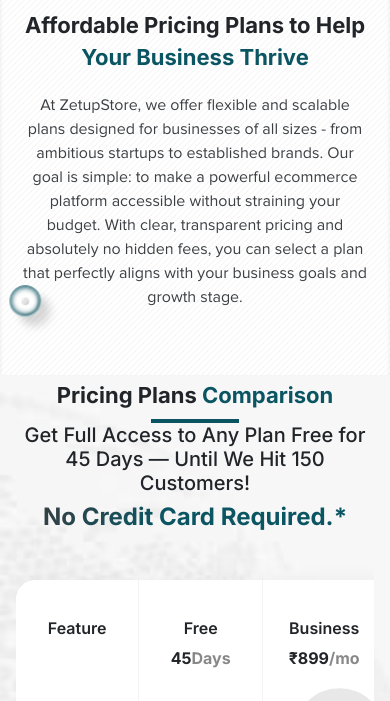
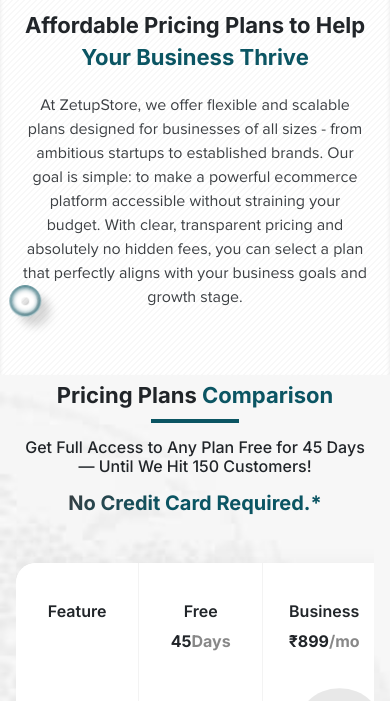
Before and after one commit to lokesh-annex/zetup-store-html, a plain HTML site: page price.html in a window 390 px wide. Shown: the part 71-772 px from the top of the page. Drawn offline with nearby package versions, Linux system fonts and the light colour scheme; a web font is replaced by a local one.

Commit message:
fix price and sub heading add

```diff
--- a/css/responsive.css
+++ b/css/responsive.css
@@ -1296,6 +1296,14 @@
 }
 
 
+.heading-sec-container h5, .heading-sec-container h4{
+        font-size: 16px;
+    margin-top: 15px;
+}
+
+.heading-sec-container .gradient-text{
+    font-size: 20px;
+}
 /* Get Started Free - Upgrade Anytime */
 .section_cta .heading-style-h2 {
     font-size: 26px;
```
